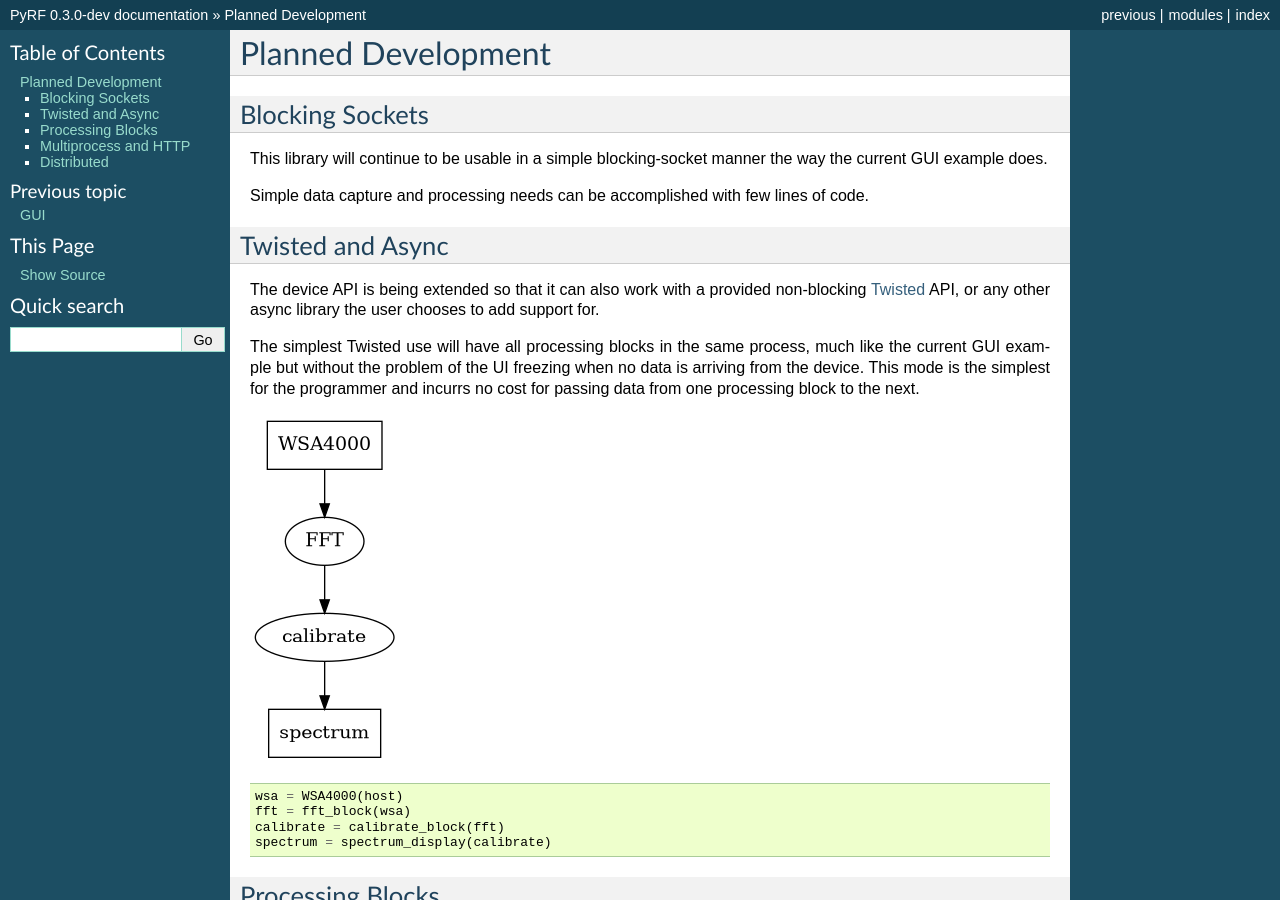
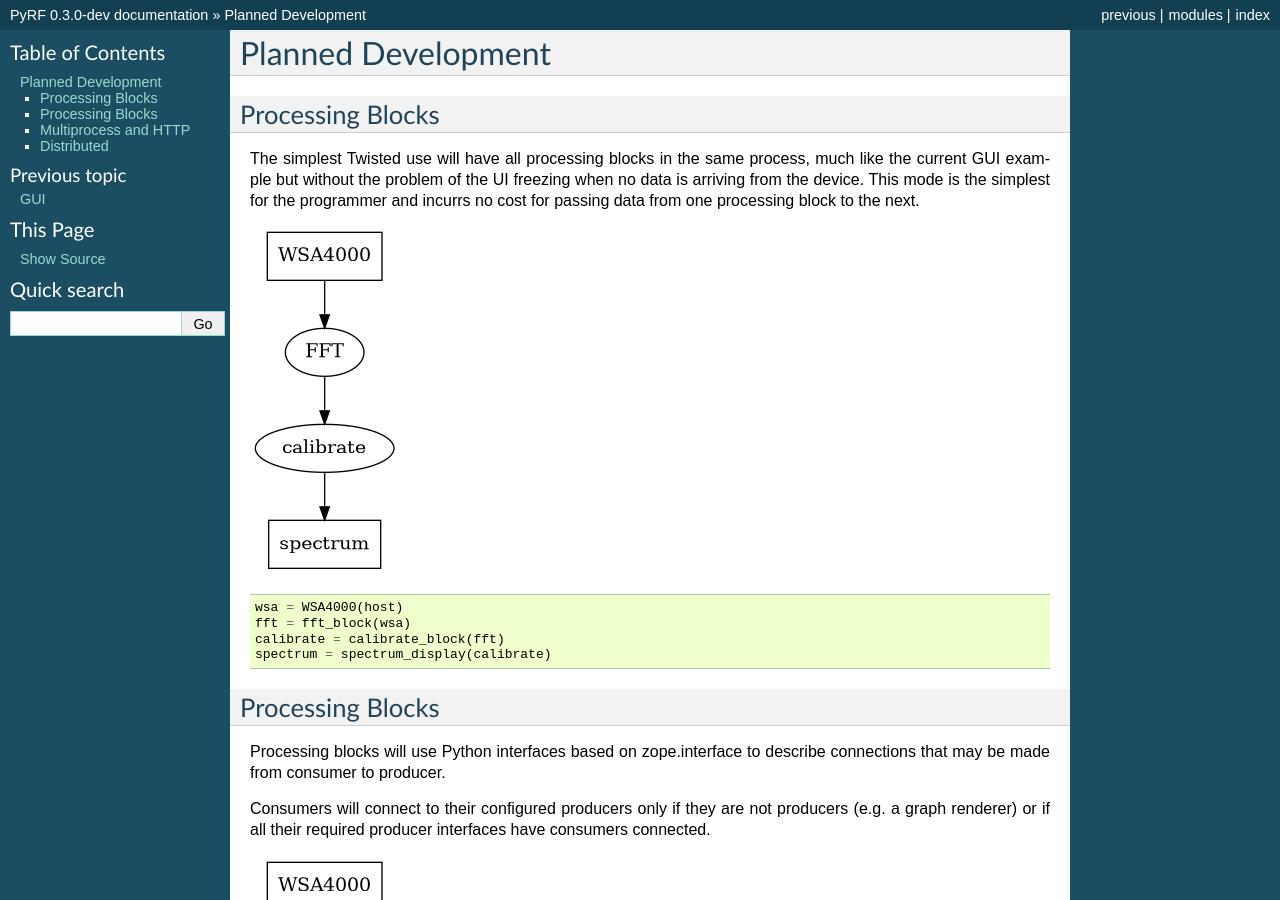
Before and after one commit to pyrf/pyrf, a Sphinx documentation site: the page built from docs/plans.rst, in a window 1280 px wide and 900 px high. Built offline with Sphinx 7.4.7, drawn with Linux system fonts in a browser that asks for light colours.

```diff
--- a/docs/plans.rst
+++ b/docs/plans.rst
@@ -2,21 +2,9 @@
 Planned Development
 ===================
 
-Blocking Sockets
-----------------
-
-This library will continue to be usable in a simple
-blocking-socket manner the way the current GUI example does.
-
-Simple data capture and processing needs can be accomplished
-with few lines of code.
-
-Twisted and Async
+Processing Blocks
 -----------------
 
-The device API is being extended so that it can also work with a
-provided non-blocking `Twisted <http://twistedmatrix.com/>`_ API,
-or any other async library the user chooses to add support for.
 
 The simplest Twisted use will have all processing blocks in the same
 process, much like the current GUI example but without the problem
```
Also changed, not shown: docs/usermanual.rst (added, +18 -0 lines).
